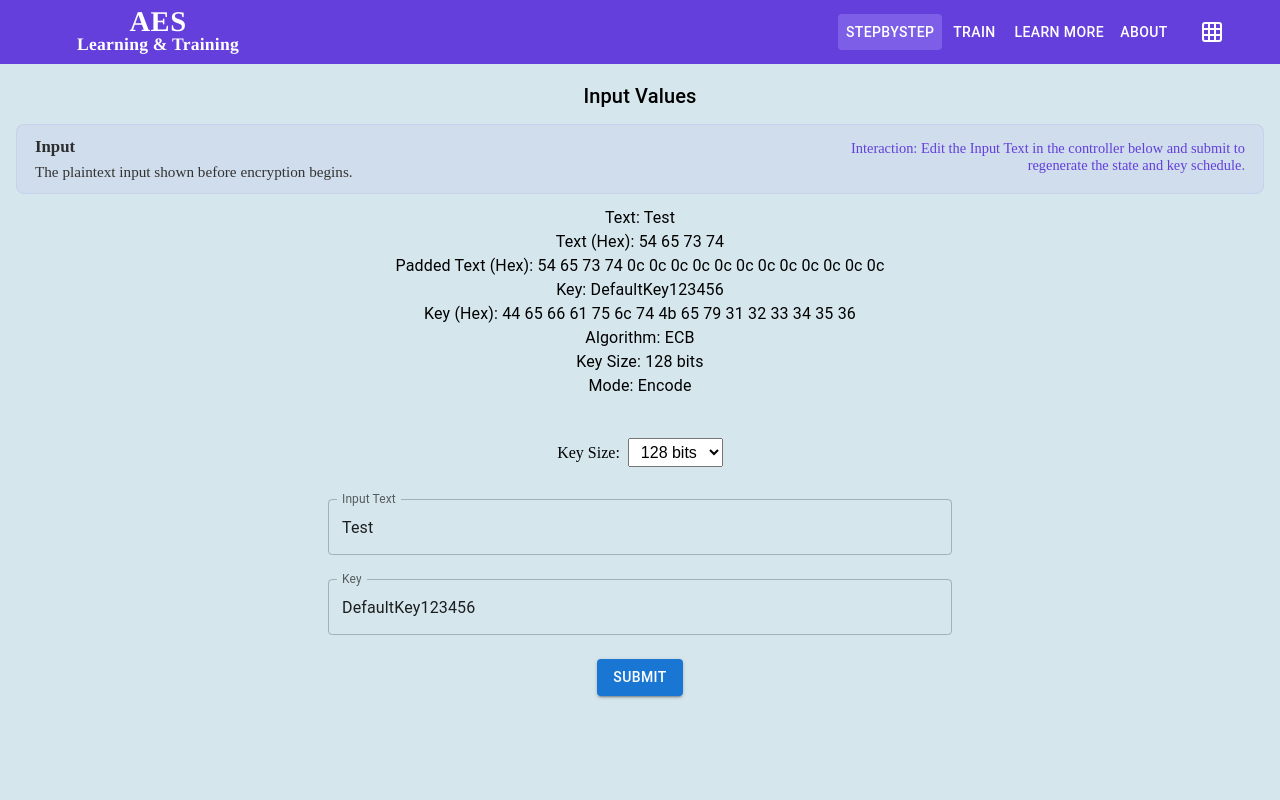
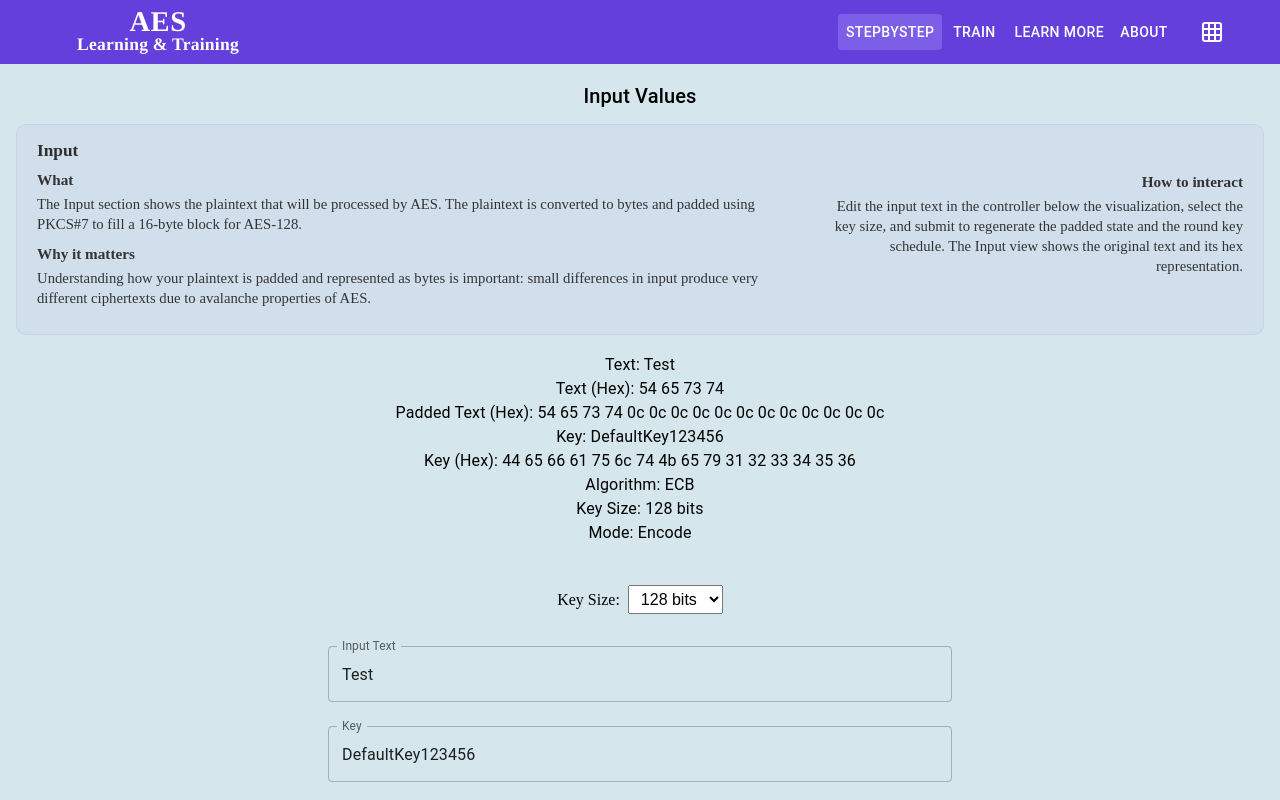
Before and after one commit to Angeliki-Alexop/learn_aes, a React (Vite) app: page /learn_aes/step-by-step in a window 1280 px wide. Built offline with nearby package versions, Linux system fonts and the light colour scheme.

Commit message:
more info on step

```diff
--- a/src/stepInformation/StepInfo.css
+++ b/src/stepInformation/StepInfo.css
@@ -1,10 +1,10 @@
 .stepinfo-root {
   width: 100%;
   box-sizing: border-box;
-  padding: 12px 18px;
-  margin: 12px 0;
-  background: rgba(100,63,220,0.05);
-  border-radius: 8px;
+  padding: 16px 20px;
+  margin: 12px 0 18px 0;
+  background: rgba(100,63,220,0.04);
+  border-radius: 10px;
   border: 1px solid rgba(100,63,220,0.08);
 }
 .stepinfo-content {
@@ -19,16 +19,28 @@
 .stepinfo-right {
   flex: 0 0 35%;
   text-align: right;
+  display: flex;
+  flex-direction: column;
+  justify-content: space-between;
 }
 .stepinfo-title {
+  margin: 0 0 10px 0;
+  color: #2e2e2e;
+  font-size: 1.08rem;
+}
+.stepinfo-section {
+  margin-bottom: 10px;
+}
+.stepinfo-section-title {
   margin: 0 0 6px 0;
-  color: #2e2e2e;
-  font-size: 1.05rem;
+  font-size: 0.95rem;
+  color: #333;
 }
-.stepinfo-description {
+.stepinfo-section-content {
   margin: 0;
   color: #333;
-  font-size: 0.95rem;
+  font-size: 0.92rem;
+  line-height: 1.35;
 }
 .stepinfo-hint {
   margin: 0 0 4px 0;
--- a/src/stepInformation/StepInfo.jsx
+++ b/src/stepInformation/StepInfo.jsx
@@ -1,66 +1,72 @@
 import React from "react";
 import "./StepInfo.css";
 
-// Mapping of step keys to title + description + interaction hints
+// Rich informational content for each step: what, why, how
 const STEP_INFO = {
   "Key Expansion": {
     title: "Key Expansion",
-    description:
-      "Generates the round keys from the main AES key. Each round uses a different 16-byte round key.",
-    hint:
-      "Tip: Use the Key Schedule panel on the left to view each round's key. Click a round to jump to its key expansion view.",
+    what: `Key Expansion (also called the key schedule) transforms the initial AES key into a series of round keys. Each round of AES uses one round key which is 16 bytes (for AES-128). The algorithm expands the single input key into (Nr + 1) round keys where Nr is the number of rounds.`,
+    why: `Without a different round key at each round, the cipher would be much easier to analyze. The key schedule ensures the key material is mixed and varied across rounds so that each round contributes uniquely to the final ciphertext.`,
+    how: `Use the Key Schedule panel to the left to inspect all generated round keys. Click any round to jump to that round's view. You can compare the Round Key bytes with the Current State to understand how AddRoundKey will combine them.`,
   },
   SubBytes: {
     title: "SubBytes",
-    description:
-      "Each byte of the state is substituted using the AES S-box. This provides non-linearity.",
-    hint:
-      "Interaction: Click a byte in the Current State to see its S-box output and explanation. Click a byte in the S-box to inspect mapping.",
+    what: `SubBytes replaces every byte in the state with a substitute byte using a fixed substitution table called the S-box. The S-box was designed to be non-linear and resistant to known cryptographic attacks.`,
+    why: `This substitution introduces non-linearity into AES, preventing attackers from modelling the cipher as a simple linear system. It's a key reason AES is secure against differential and linear cryptanalysis.`,
+    how: `Click any byte in the Current State to highlight it and show the corresponding S-box output in the S-box panel. You can then click entries in the S-box to see which input bytes map to that output.`,
   },
   ShiftRows: {
     title: "ShiftRows",
-    description:
-      "Rows of the state are cyclically shifted to the left by different offsets. This provides diffusion across columns.",
-    hint:
-      "Interaction: Hover or click the table to see how bytes are moved. The visual shows a sliding window with the shifted result in the outlined 4x4.",
+    what: `ShiftRows cyclically shifts the rows of the state. The first row is left intact, the second row shifts by one byte, third by two, and fourth by three (for AES-128). The operation repositions bytes so columns mix data from different rows in the next step.`,
+    why: `This step provides inter-column diffusion. When combined with MixColumns, it ensures that a change to a single input byte affects many output bytes after a few rounds.`,
+    how: `The visual shows a sliding window: the outlined 4x4 area is the state after shifting. Hover or click to see which original bytes move into each position. Use this to trace how a byte flows through the round.`,
   },
   MixColumns: {
     title: "MixColumns",
-    description:
-      "Each column of the state is transformed by a fixed polynomial multiplication. This mixes bytes within a column.",
-    hint:
-      "Interaction: Click a byte in the Next State to highlight the corresponding column. The fixed matrix row will be shown and intermediate values displayed.",
+    what: `MixColumns treats each column as a four-term polynomial and multiplies it by a fixed polynomial modulo x^4 + 1. In practice this is implemented by multiplying bytes in GF(2^8) with constants (02, 03, 01, 01), which combines column bytes together.`,
+    why: `MixColumns provides strong intra-column diffusion so that a small change in a column influences all four bytes of that column. Together with ShiftRows it spreads the influence of each input byte across the entire state over multiple rounds.`,
+    how: `Click any byte in the Next State (after MixColumns) to highlight its source column in the previous state and the corresponding row in the fixed MixColumns matrix. The component will display intermediate byte values so you can follow the multiplication and XOR steps.`,
   },
   AddRoundKey: {
     title: "AddRoundKey",
-    description:
-      "The state is XORed with the round key. This combines the key material into the state for each round.",
-    hint:
-      "Interaction: Click bytes in the Current State or Round Key to see the XOR result and how the Next State is computed.",
+    what: `AddRoundKey XORs the current state with a round-specific key. XOR is a reversible bitwise operation which combines the key material directly into the state bytes.`,
+    why: `This is the only step that uses the actual key material in each round. Because XOR is reversible, the proper round keys are necessary to recover the original plaintext during decryption.`,
+    how: `Click bytes in the Current State or the Round Key to see the XOR operation and the resulting Next State. Comparing Current State and Round Key byte-by-byte helps understand how the next state is computed.`,
   },
   Input: {
     title: "Input",
-    description: "The plaintext input shown before encryption begins.",
-    hint: "Interaction: Edit the Input Text in the controller below and submit to regenerate the state and key schedule.",
+    what: `The Input section shows the plaintext that will be processed by AES. The plaintext is converted to bytes and padded using PKCS#7 to fill a 16-byte block for AES-128.`,
+    why: `Understanding how your plaintext is padded and represented as bytes is important: small differences in input produce very different ciphertexts due to avalanche properties of AES.`,
+    how: `Edit the input text in the controller below the visualization, select the key size, and submit to regenerate the padded state and the round key schedule. The Input view shows the original text and its hex representation.`,
   },
 };
 
+function Section({ title, content }) {
+  return (
+    <div className="stepinfo-section">
+      <h4 className="stepinfo-section-title">{title}</h4>
+      <p className="stepinfo-section-content">{content}</p>
+    </div>
+  );
+}
+
 export default function StepInfo({ currentStep, currentRound }) {
-  const info = STEP_INFO[currentStep] || {
-    title: currentStep,
-    description: "This step has no additional information.",
-    hint: "",
-  };
+  const info = STEP_INFO[currentStep] || null;
+
+  if (!info) {
+    return null;
+  }
 
   return (
     <div className="stepinfo-root">
       <div className="stepinfo-content">
         <div className="stepinfo-left">
           <h3 className="stepinfo-title">{info.title}</h3>
-          <p className="stepinfo-description">{info.description}</p>
+          <Section title="What" content={info.what} />
+          <Section title="Why it matters" content={info.why} />
         </div>
         <div className="stepinfo-right">
-          <p className="stepinfo-hint">{info.hint}</p>
+          <Section title="How to interact" content={info.how} />
           {typeof currentRound === "number" && currentRound >= 0 && (
             <p className="stepinfo-round">Round: {currentRound}</p>
           )}
```
